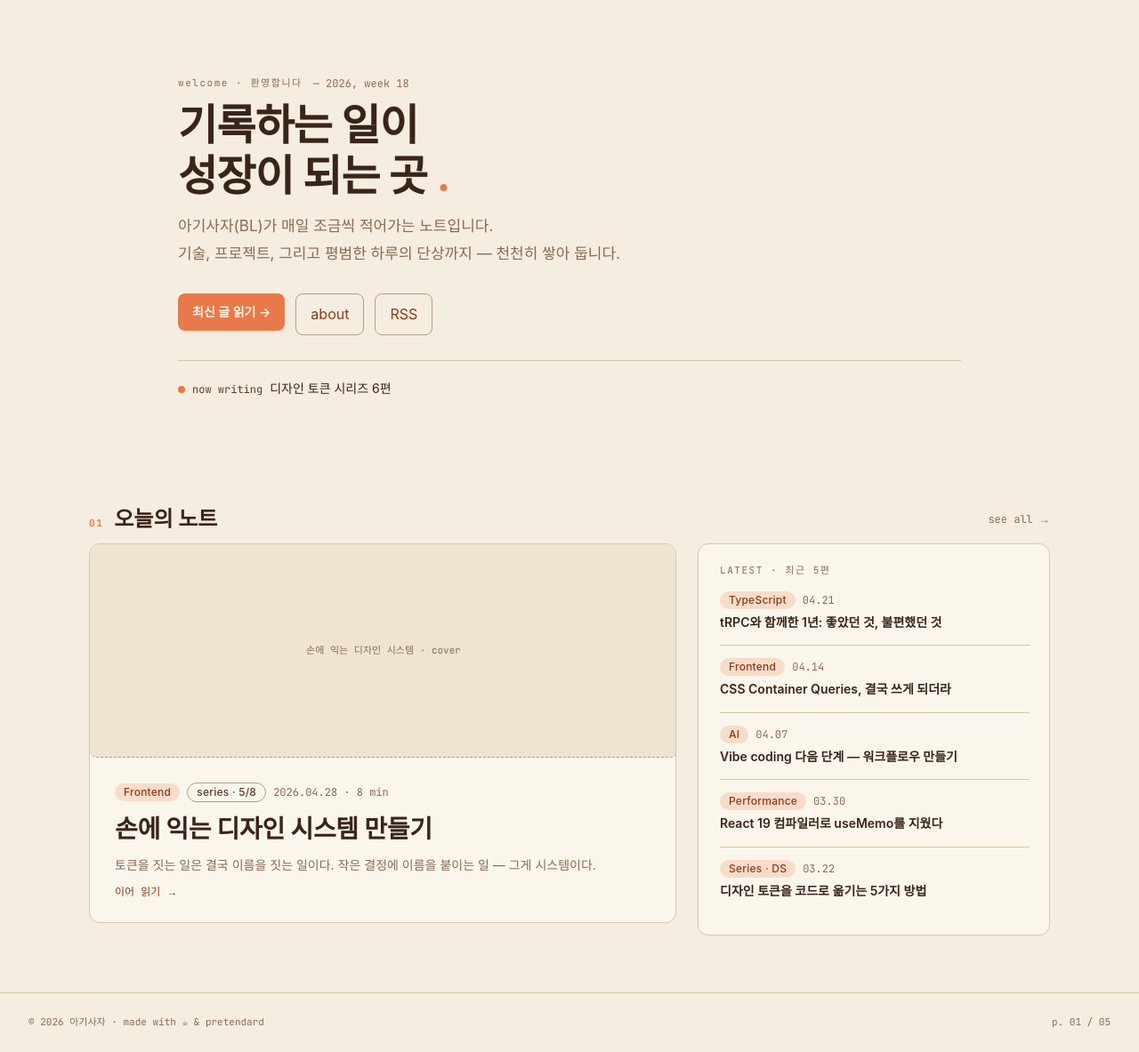
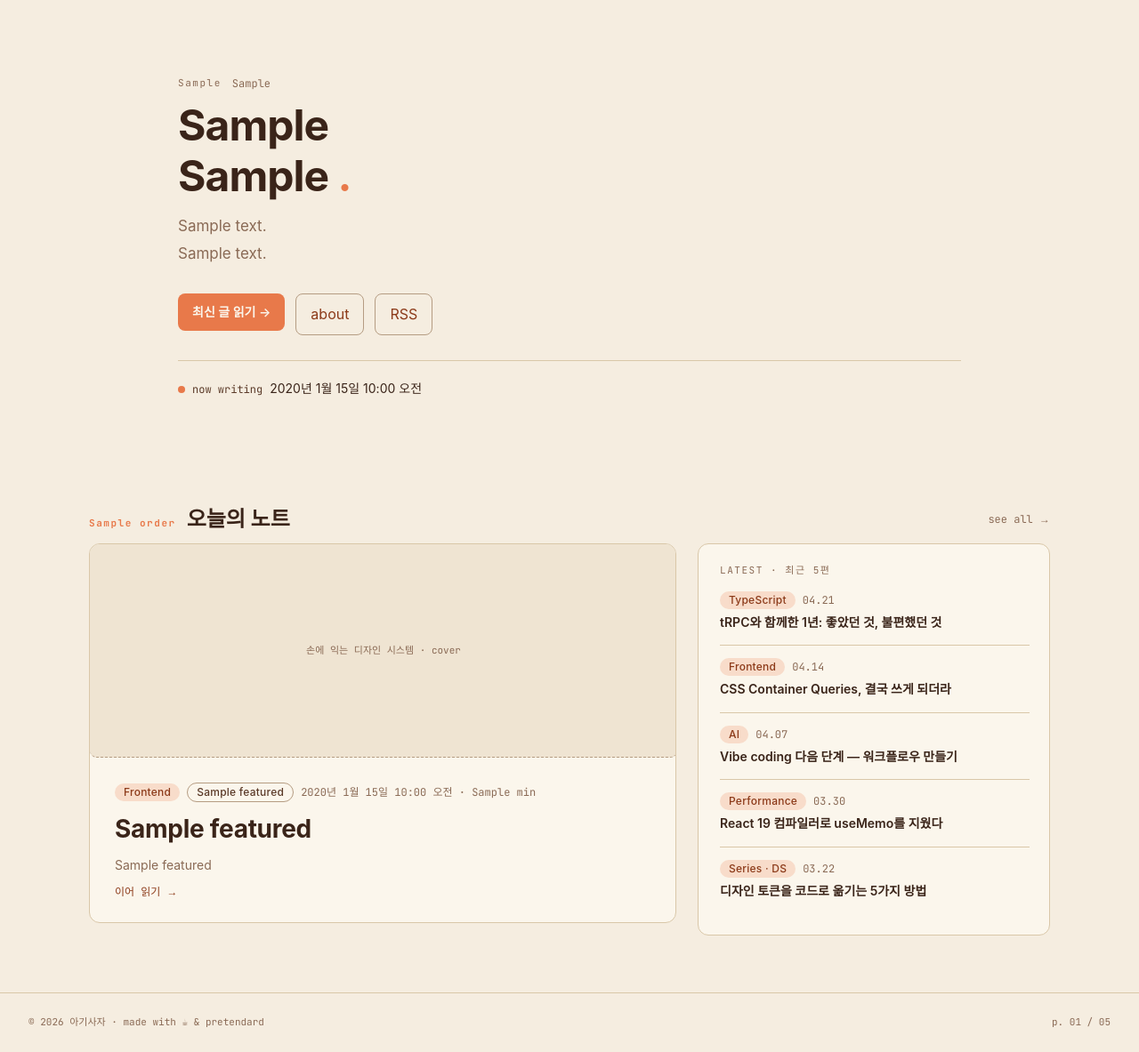
Before and after one commit to yoonjay06/FE_3rd_hw, a Django app: template likelion_blog/templates/blog/home.html in a window 1280 px wide. Shown: the part 76-1259 px from the top of the page at 89% size. Run offline with Django 5.2, Linux system fonts and the light colour scheme; the template is opened without the code that fills it: most values are stand-ins (such as "Sample title", 1, 10 or a date in 2020); some web fonts are replaced.

Commit message:
Feat:3조 윤재원

```diff
--- a/likelion_blog/templates/blog/home.html
+++ b/likelion_blog/templates/blog/home.html
@@ -10,19 +10,23 @@
 <section class = "hero">
     <div class = "hero-inner">
         <div class = "eyebrowrow">
-            <span class = "welcome">welcome · 환영합니다</span>
-            <span class = "week">— 2026, week 18</span>
+            <span class = "welcome">
+                {{ hero.eyebrow_left }}
+            </span>
+            <span class = "week">
+                {{ hero.eyebrow_right }}
+            </span>
         </div>
 
         <h1 class = "record">
-            기록하는 일이<br>
-            성장이 되는 곳
+            {{ hero.h1_line1 }}<br>
+            {{ hero.h1_line2 }}
             <span class = "dot">.</span>
         </h1>
 
         <p class="blnote">
-            아기사자(BL)가 매일 조금씩 적어가는 노트입니다.<br>
-            기술, 프로젝트, 그리고 평범한 하루의 단상까지 — 천천히 쌓아 둡니다.
+            {{ hero.bio_line1 }}<br>
+            {{ hero.bio_line2 }}
         </p>
 
         <div class = "spacer"></div>
@@ -39,7 +43,7 @@
             <div class = "nowwriting">
                 <span class = "ellipse"></span>
                 <span class = "nowwritings">now writing</span>
-                <span class = "dtoken">디자인 토큰 시리즈 6편</span>
+                <span class = "dtoken">{{ hero.now_writing }}</span>
             </div>
         </div>
     </div>
@@ -49,7 +53,7 @@
     <div class = "todaynote-inner">
         <div class = "todaynote-header">
             <div class = "todaynote-Frame">
-                <span class = "section-number">01</span>
+                <span class = "section-number">{{areas.order}}</span>
                 <h3 class = "todaynote-title">오늘의 노트</h3>
             </div>
 
@@ -62,25 +66,32 @@
             <a href="{% url 'tech_detail' 'design-system-that-fits-the-hand' %}" class="featuredpost-link">
                 <div class = "featuredpost">
                     <div class = "placeholderimg">
-                        <span class = "cover-image">손에 익는 디자인 시스템 · cover</span>
+                        <span class = "cover-image">
+                            손에 익는 디자인 시스템 · cover
+                        </span>
                     </div>
 
                     <div class = "content">
                         <div class = "frame">
                             <div class = "chip1">
-                                <span class = "label-fe">Frontend</span>
+                                <span class = "label-fe">
+                                    Frontend
+                                </span>
                             </div>
                             <div class = "chip2">
-                                <span class = "label-se">series · 5/8</span>
+                                <span class = "label-se">{{ featured.series_label}}</span>
                             </div>
-                            <span class = "whmin">2026.04.28 · 8 min</span>
+                            <span class = "whmin">
+                                {{ featured.published_at }} · {{ featured.read_minutes }} min</span>
                         </div>
 
 
-                        <h2 class = "featuredposttitle">손에 익는 디자인 시스템 만들기</h2>
+                        <h2 class = "featuredposttitle">
+                            {{ featured.title }}
+                        </h2>
 
                         <p class = "featuredpostsmall">
-                            토큰을 짓는 일은 결국 이름을 짓는 일이다. 작은 결정에 이름을 붙이는 일 — 그게 시스템이다.
+                            {{ featured.subtitle }}
                         </p>
 
                         <div class = "continue">
```
